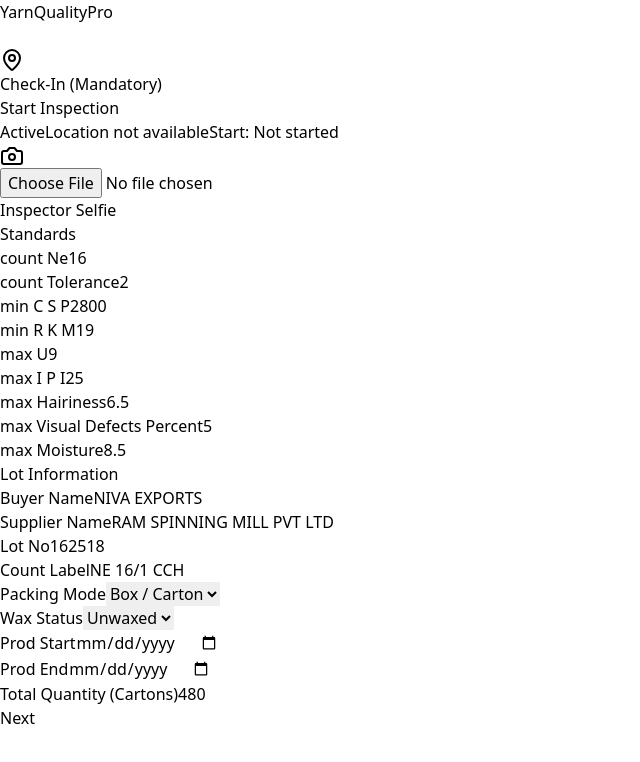
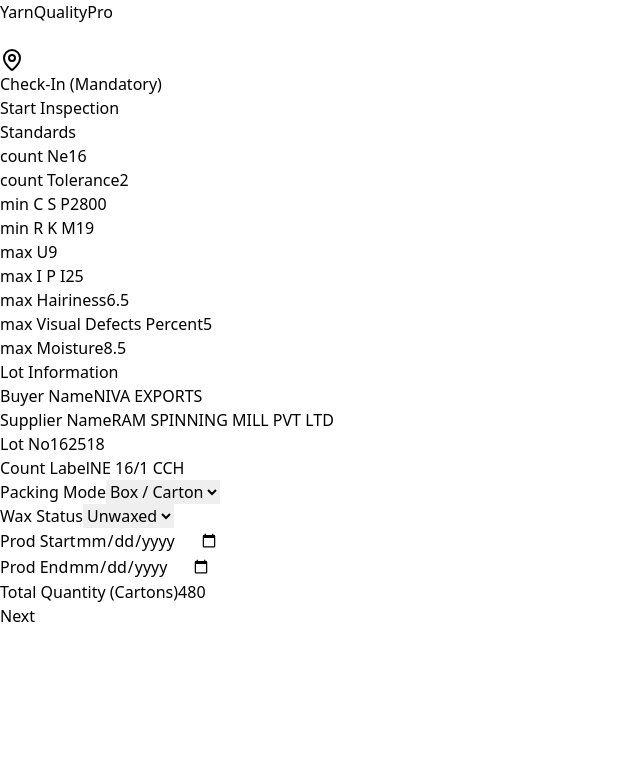
Before and after one commit to jenishpatel8080/YarnQualityPro, a React (Vite) app: page / in a window 1280 px wide. Shown: the top 762 px of the page, without its empty margins (0-640 px from the left). Built offline with nearby package versions, Linux system fonts and the light colour scheme.

Commit message:
Show location/time info only after inspection starts, hide initially

```diff
--- a/src/App.tsx
+++ b/src/App.tsx
@@ -333,6 +333,7 @@
             </div>
           )}
 
+          {data.status !== 'draft' && (
             <div className="flex flex-col gap-3">
                <div className="flex gap-4 items-center"><span className="text-green-600 font-bold bg-green-50 px-2 py-1 rounded">Active</span><span className="text-xs font-mono">{data.location ? `${data.location.lat.toFixed(4)},${data.location.lng.toFixed(4)}` : 'Location not available'}</span><span className="text-xs font-mono">Start: {data.startTime ? new Date(data.startTime).toLocaleString() : 'Not started'}</span></div>
                <div className="flex items-center gap-3">
@@ -340,6 +341,7 @@
                   <div className="text-sm font-bold text-slate-600">Inspector Selfie</div>
                </div>
             </div>
+          )}
        </div>
 
        <div className="bg-white p-6 rounded shadow-sm border">
```
Lines whose indentation alone changed are shown as unchanged.
